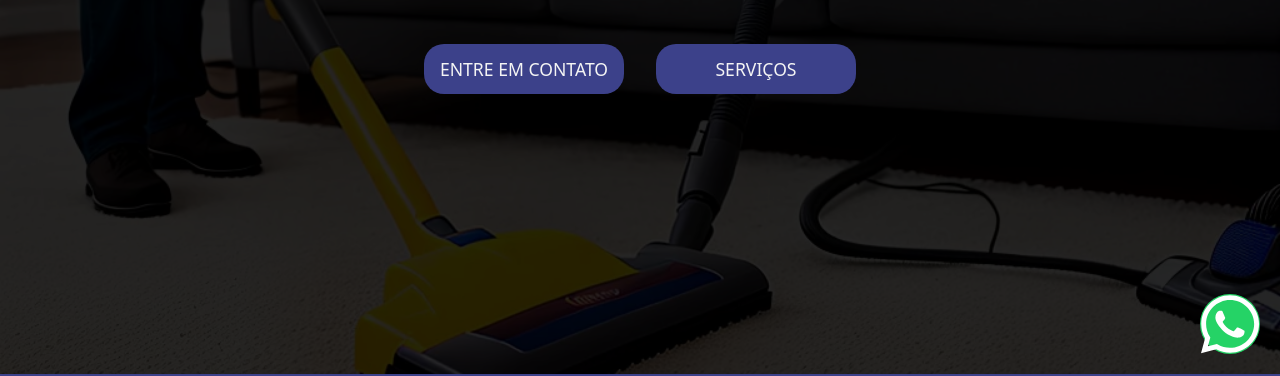
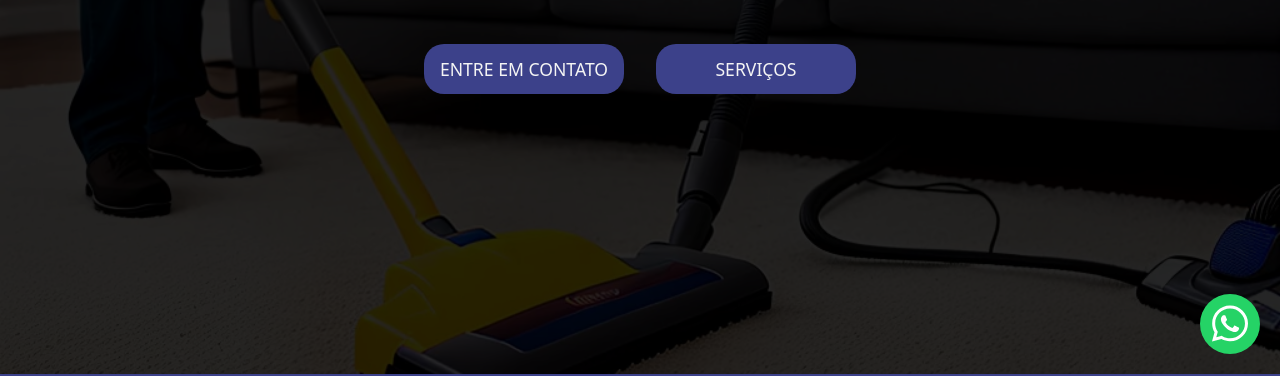
Before and after one commit to aleretamero/bem-limpinho, a website built with Vite: page index.html in a window 1280 px wide. Shown: the part 426-802 px from the top of the page. Built offline with nearby package versions, Linux system fonts and the light colour scheme.

Commit message:
Update globals.scss

```diff
--- a/src/scss/globals.scss
+++ b/src/scss/globals.scss
@@ -29,17 +29,22 @@ body {
   bottom: 20px;
   right: 20px;
   width: 60px;
-  height: 60px;
+  aspect-ratio: 1;
+  // height: 60px;
   border-radius: 50%;
   cursor: pointer;
-  padding: 1px;
+  // padding: 5px;
   z-index: 999;
   background: #25d366;
   transition: 0.2s;
 
+  svg {
+    width: 60%;
+  }
+
   &:hover {
     transform: scale(1.2);
-    box-shadow: 5px 3px 8px rgba(0, 0, 0, 0.3);
+    box-shadow: 3px 3px 3px rgba(0, 0, 0, 0.3);
   }
 }
 
```
